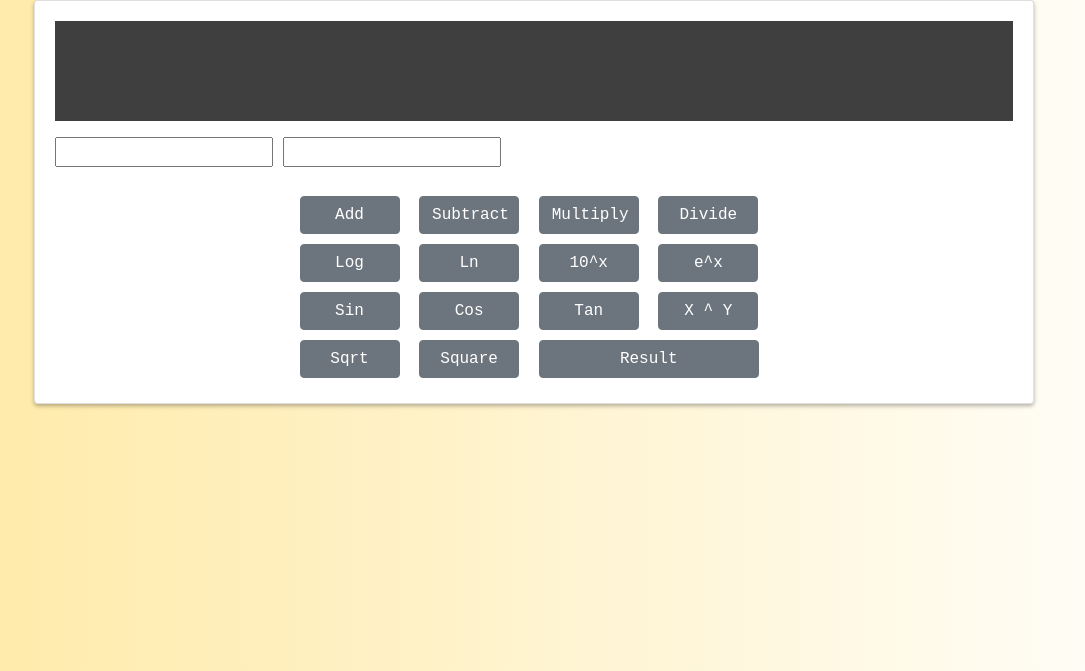
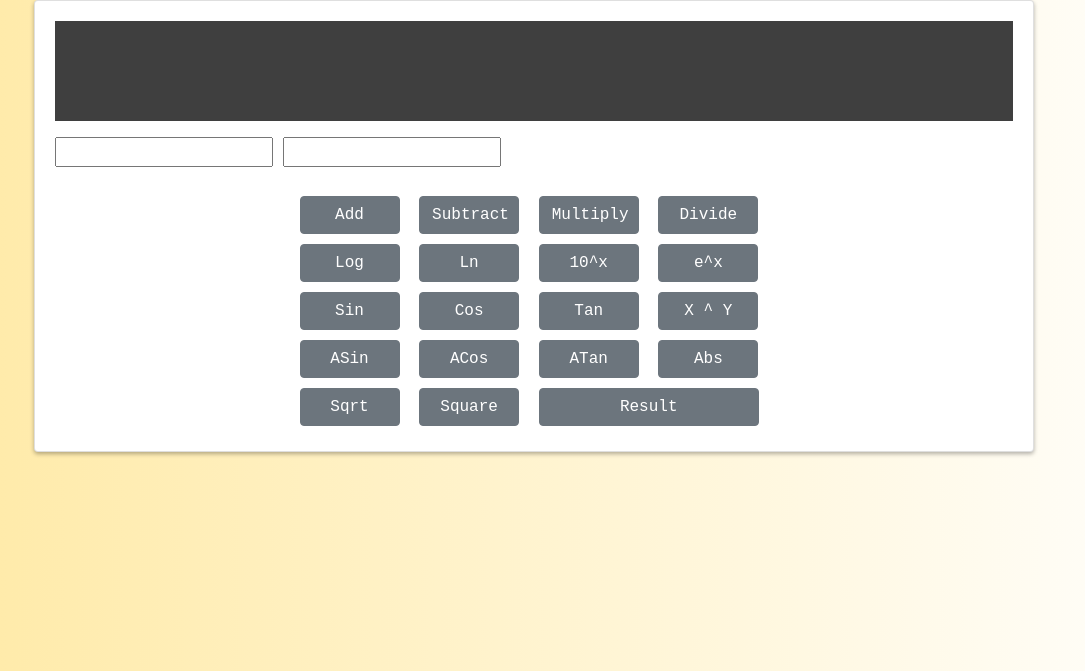
Before and after one commit to lysms/WebDevSys, a PHP site: page /calculator.php in a window 1280 px wide. Shown: the top 671 px of the page, without its empty margins (51-1136 px from the left). Run offline with PHP 8.4, Linux system fonts and the light colour scheme; some libraries are stand-ins or nearby versions.

Commit message:
add some more interesting functions
for both creativity and php test

```diff
--- a/websys/lab7/php-calculator/calculator.php
+++ b/websys/lab7/php-calculator/calculator.php
@@ -165,6 +165,46 @@ class XToY extends twoValueOperation{
 
 }
 
+// Some more interesting useful math functions
+// Arc triangle functions
+class Abs extends oneValueOperation {
+  public function operate() {
+    return abs($this->operand_1);
+  }
+  public function getEquation() {
+    return "abs(" . $this->operand_1 . ') = ' . $this->operate();
+  }
+}
+
+
+class ASin extends oneValueOperation {
+  public function operate() {
+    return asin($this->operand_1);
+  }
+  public function getEquation() {
+    return "asin(" . $this->operand_1 . ') = ' . $this->operate();
+  }
+}
+
+class ACos extends oneValueOperation {
+  public function operate() {
+    return acos($this->operand_1);
+  }
+  public function getEquation() {
+    return "acos(" . $this->operand_1 . ') = ' . $this->operate();
+  }
+}
+
+class ATan extends oneValueOperation {
+  public function operate() {
+    return atan($this->operand_1);
+  }
+  public function getEquation() {
+    return "atan(" . $this->operand_1 . ') = ' . $this->operate();
+  }
+}
+
+
 // Check to make sure that POST was received
 // upon initial load, the page will be sent back via the initial GET at which time
 // the $_POST array will not have values - trying to access it will give undefined message
@@ -206,6 +246,14 @@ class XToY extends twoValueOperation{
       $op = new Cos($o1);
     } else if(isset($_POST['tan']) && $_POST['tan'] == 'Tan') {
       $op = new Tan($o1);
+    } else if(isset($_POST['asin']) && $_POST['asin'] == 'ASin') {
+      $op = new ASin($o1);
+    } else if(isset($_POST['acos']) && $_POST['acos'] == 'ACos') {
+      $op = new ACos($o1);
+    } else if(isset($_POST['atan']) && $_POST['atan'] == 'ATan') {
+      $op = new ATan($o1);
+    } else if(isset($_POST['abs']) && $_POST['abs'] == 'Abs') {
+      $op = new Abs($o1);
     }
   }
   catch (Exception $e) {
@@ -271,6 +319,12 @@ class XToY extends twoValueOperation{
       <input class="btn btn-secondary operation" type="submit" name="xty" value="X ^ Y" />
     </div>
     <div class="buttonGroup">
+      <input class="btn btn-secondary operation" type="submit" name="asin" value="ASin" />
+      <input class="btn btn-secondary operation" type="submit" name="acos" value="ACos" />
+      <input class="btn btn-secondary operation" type="submit" name="atan" value="ATan" />
+      <input class="btn btn-secondary operation" type="submit" name="abs" value="Abs" />
+    </div>
+    <div class="buttonGroup">
       <input class="btn btn-secondary operation" type="submit" name="sqrt" value="Sqrt" />
       <input class="btn btn-secondary operation" type="submit" name="xtt" value="Square" />
       <input id="Result" class="btn btn-secondary result-operation" name="Result" value="Result" />
```
